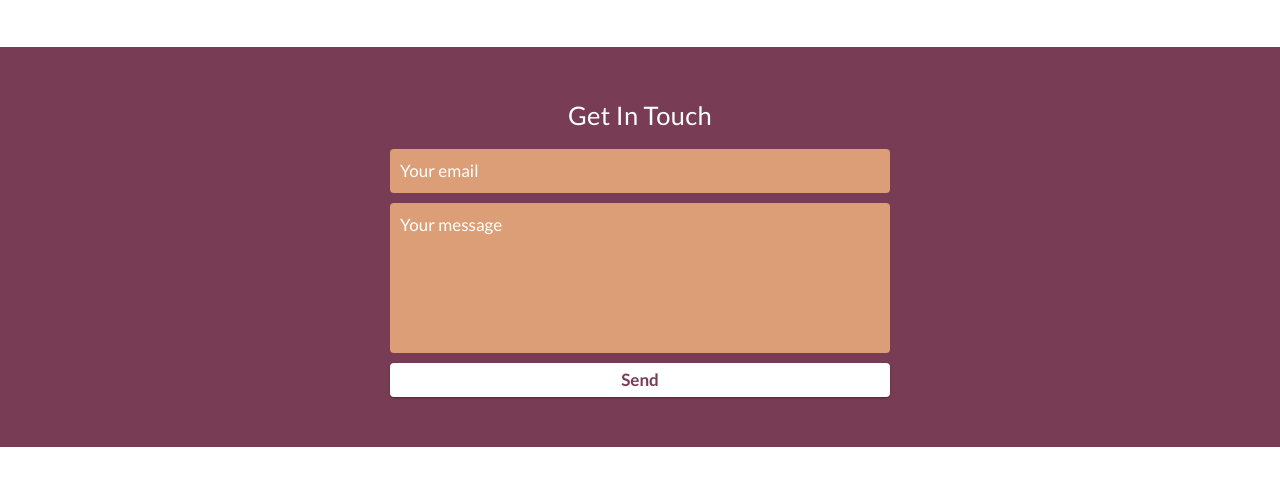
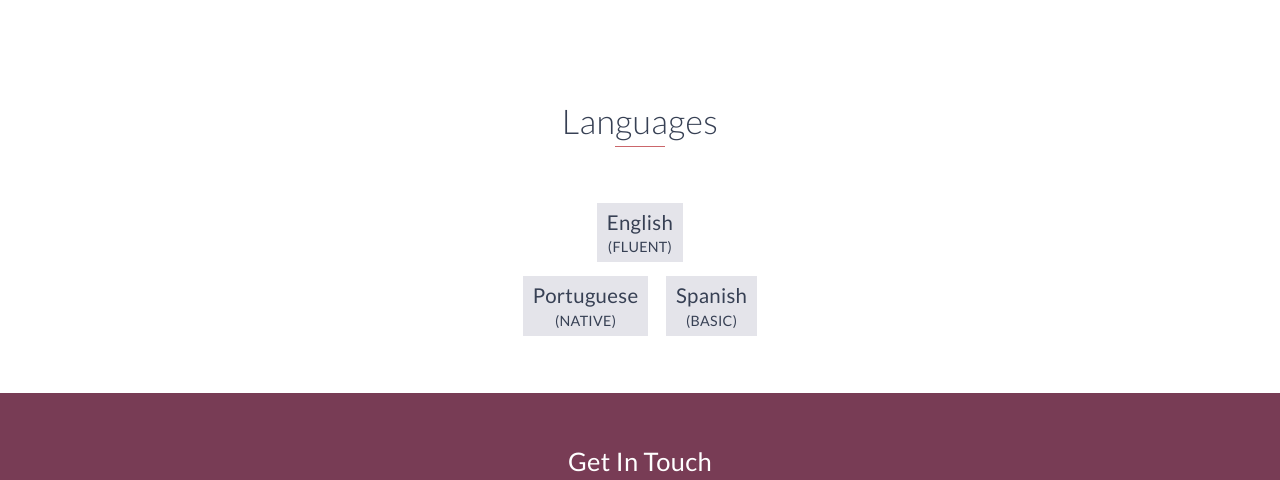
Before and after one commit to quimeragonia/quimeragonia.github.io, a website: page index.html in a window 1280 px wide. Shown: the part 4978-5458 px from the top of the page. Drawn offline with nearby package versions, Linux system fonts and the light colour scheme.

Commit message:
languages etc

```diff
--- a/css/styles.css
+++ b/css/styles.css
@@ -898,6 +898,42 @@ footer {
   font-size: 1.2em
 }
 
+#languages {
+  padding: 50px 15px;
+  text-align: center;
+  background: #fff;
+}
+
+#languages h2 {
+  color: #374054;
+  margin-bottom: 50px
+}
+
+#languages ul {
+  display: block;
+  margin: 0 auto;
+  padding: 0;
+  max-width: 800px
+}
+
+#languages li {
+  display: inline-block;
+  margin: 7px;
+  padding: 5px 10px;
+  color: #374054;
+  background: #e4e4ea;
+  list-style: none;
+  cursor: default;
+  font-size: 1.2em
+}
+
+.languageslevel {
+  font-size: 0.7em;
+  text-transform: uppercase;
+  font-style: normal;
+  display: block;
+}
+
 #contact {
   padding: 50px 15px;
   background: #783c55;
--- a/index.html
+++ b/index.html
@@ -92,7 +92,7 @@
                 </div>
                 <div class="col-md-8">
                     <p id ="abt_text">
-                        Hello there, I use many pseudonyms but if you've opened this page it means that you're here to know a bit more about my works, and for that, i thank you in advance for the attention!<br><br>Drowned in curiosity, I consider myself an <b>interdisciplinary</b> kinda person and a fast learner. My heart beats both for art and technology, but though i seek, in the long run, to specialize in illustration, editorial design and webdesign, I make a point to not limit my fascination to any field, and like to see them connecting. The world is too big and interesting!<br><br>This means I also have a <b>wide range of tastes</b>: my interests go from wholesome children's stories to the occasional psychological horror. I also partake frequently in bookbinding.<br><br>I strive to show my passion through any work i do, giving it my all, and am very adaptable. If you have any nice ideas, <a href='#contact'>let's grab a cup of coffe and talk</a>!<br><br>Currently based in São Paulo, Brazil. Page under constrution, thanks for your patience.
+                        Hello there, I use many pseudonyms but if you've opened this page it means that you're here to know a bit more about my works, and for that, i thank you in advance for the attention!<br><br>Drowned in curiosity, I consider myself an <b>interdisciplinary</b> kinda person and a fast learner. My heart beats both for art and technology, but though i seek, in the long run, to specialize in illustration, editorial design and webdesign, I make a point to not limit my fascination to any field, and like to see them connecting. The world is too big and interesting!<br><br>This means I also have a <b>wide range of tastes</b>: my interests go from wholesome children's stories to the occasional psychological horror. I also enjoy bookbinding frequently.<br><br>I strive to show my passion through any work i do, giving it my all, and am very adaptable. If you have any nice ideas, <a href='#contact'>let's grab a cup of coffe and talk</a>!<br><br>Currently based in São Paulo, Brazil. Page under constrution, thanks for your patience.
                     </p>
                 </div>
             </div>
@@ -324,7 +324,7 @@
 
 
 
-    <div id="skills">
+    <div id="skills" class ="background-alt">
         <h2 class="heading"><p id ="skills_title">Skills</p></h2>
         <ul>
             <li>Photoshop</li>
@@ -342,7 +342,17 @@
 
         </ul>
     </div>
-    <!-- End #skills -->
+    <!-- End #languages -->
+
+    <div id="languages">
+        <h2 class="heading"><p id ="text_lang0">Languages</p></h2>
+        <ul>
+            <li><p id ="text_lang1">English <i class ="languageslevel">(fluent)</i></p></li><br>
+            <li><p id = "text_lang2">Portuguese <i class ="languageslevel">(native)</i></p></li>
+            <li><p id ="text_lang3">Spanish <i class ="languageslevel">(basic)</i></p></li>
+        </ul>
+    </div>
+    <!-- End #languages -->
 
     <div id="contact">
         <h2><p id = "text_contact0">Get in Touch</a></h2>
--- a/js/data.js
+++ b/js/data.js
@@ -250,6 +250,36 @@
 
 
 
+
+			// Languages
+
+			var languages = [];
+							// eng
+								languages[0]= "Languages";
+							// ptbr
+								languages[1]= "Idiomas";
+
+
+							// eng
+								languages[2]= "English <i class ='languageslevel'>(fluent)</i>";
+							// ptbr
+								languages[3]= "Inglês <i class ='languageslevel'>(fluente)</i>";
+
+
+							// eng
+								languages[4]= "Portuguese <div class ='languageslevel'>(native)</div>";
+							// ptbr
+								languages[5]= "Português <div class ='languageslevel'>(nativo)</div>";
+
+
+
+
+
+							// eng
+								languages[6]= "Spanish <div class ='languageslevel'>(basic)</div>";
+							// ptbr
+								languages[7]= "Espanhol <div class ='languageslevel'>(básico)</div>";
+
 			// Contact
 
 			var contact = [];
--- a/js/mainfunctions.js
+++ b/js/mainfunctions.js
@@ -55,8 +55,9 @@ function changeLanguage() {
 }
 
 function translate() {
+	// TRANSLATE TO ENG
+  let i, j;
 
-	// TRANSLATE TO ENG
 	if (lang == 0)	{
     // NAVIGATION
     document.getElementById("navi_lang").innerHTML = navi[0];
@@ -99,6 +100,9 @@ function translate() {
     document.getElementById("educ_desc03").innerHTML = educ[10];
     // SKILLS
     document.getElementById("skills_title").innerHTML = skills[0];
+    // LANGUAGES
+    for (i = 0, j = 0; i <= 6 && j <= 3; i += 2, j++)
+         document.getElementById("text_lang" + String(j)).innerHTML = languages[i];
     // CONTACT
     document.getElementById("text_contact0").innerHTML = contact[0];
     document.getElementById("text_contact1").innerHTML = contact[2];
@@ -127,15 +131,16 @@ function translate() {
     // PROJECTS
     document.getElementById("projects_title").innerHTML = titleproject[1];
 
-    projects_title
     // EXPERIENCE
     document.getElementById("exp_title").innerHTML = exp[1];
-    document.getElementById("exp_jobtitle2").innerHTML = exp[3];
-    document.getElementById("exp_jobdesc2").innerHTML = exp[5];
+    document.getElementById("exp_jobtitle0").innerHTML = exp[3];
+    document.getElementById("exp_jobdesc0").innerHTML = exp[5];
     document.getElementById("exp_jobtitle1").innerHTML = exp[7];
     document.getElementById("exp_jobdesc1").innerHTML = exp[9];
-    document.getElementById("exp_jobtitle0").innerHTML = exp[11];
-    document.getElementById("exp_jobdesc0").innerHTML = exp[13];
+    document.getElementById("exp_jobtitle2").innerHTML = exp[11];
+    document.getElementById("exp_jobdesc2").innerHTML = exp[13];
+    document.getElementById("exp_jobtitle3").innerHTML = exp[15];
+    document.getElementById("exp_jobdesc3").innerHTML = exp[17];
     // EDUCATION
     document.getElementById("educ_title").innerHTML = educ[1];
     document.getElementById("educ_major01").innerHTML = educ[3];
@@ -146,6 +151,9 @@ function translate() {
     document.getElementById("educ_desc03").innerHTML = educ[11];
     // SKILLS
     document.getElementById("skills_title").innerHTML = skills[1];
+    // LANGUAGES
+    for (i = 1, j = 0; i <= 7 && j <= 3; i += 2, j++)
+         document.getElementById("text_lang" + String(j)).innerHTML = languages[i];
     // CONTACT
     document.getElementById("text_contact0").innerHTML = contact[1];
     document.getElementById("text_contact1").innerHTML = contact[3];
```
